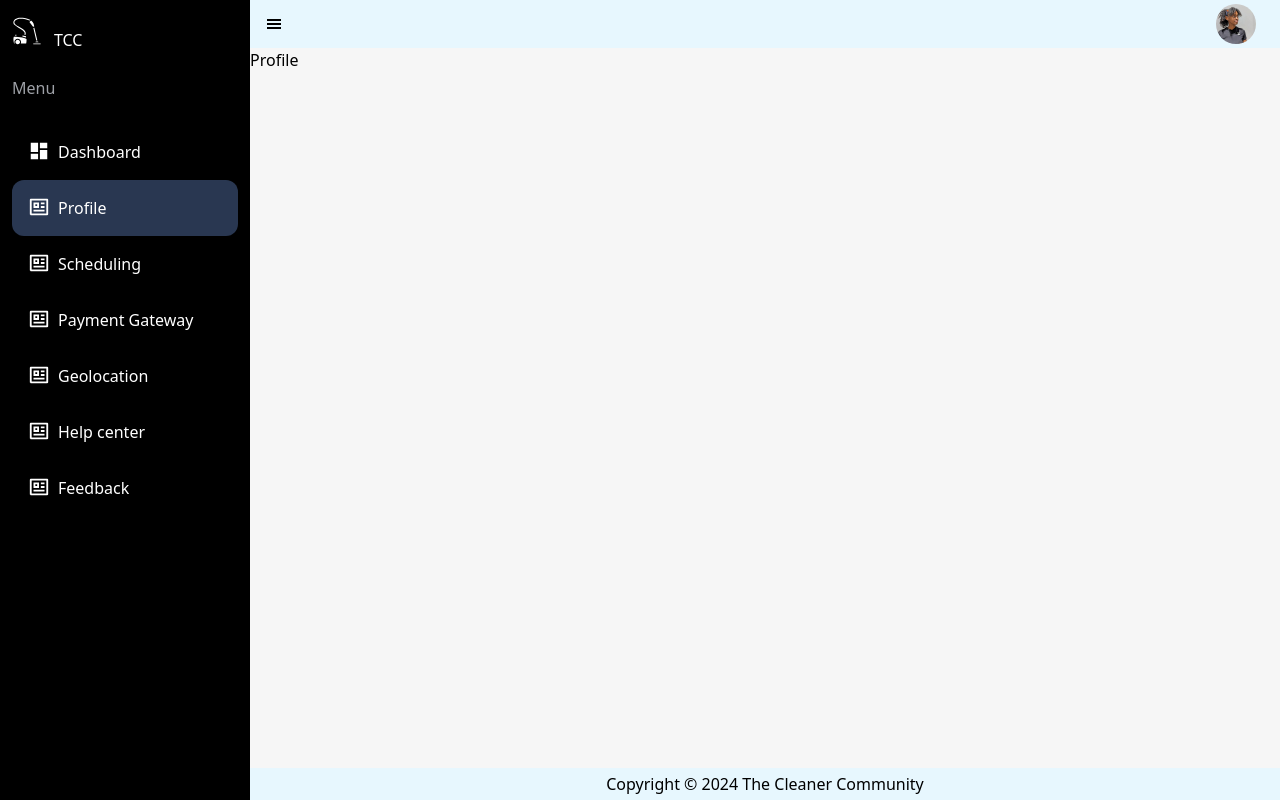
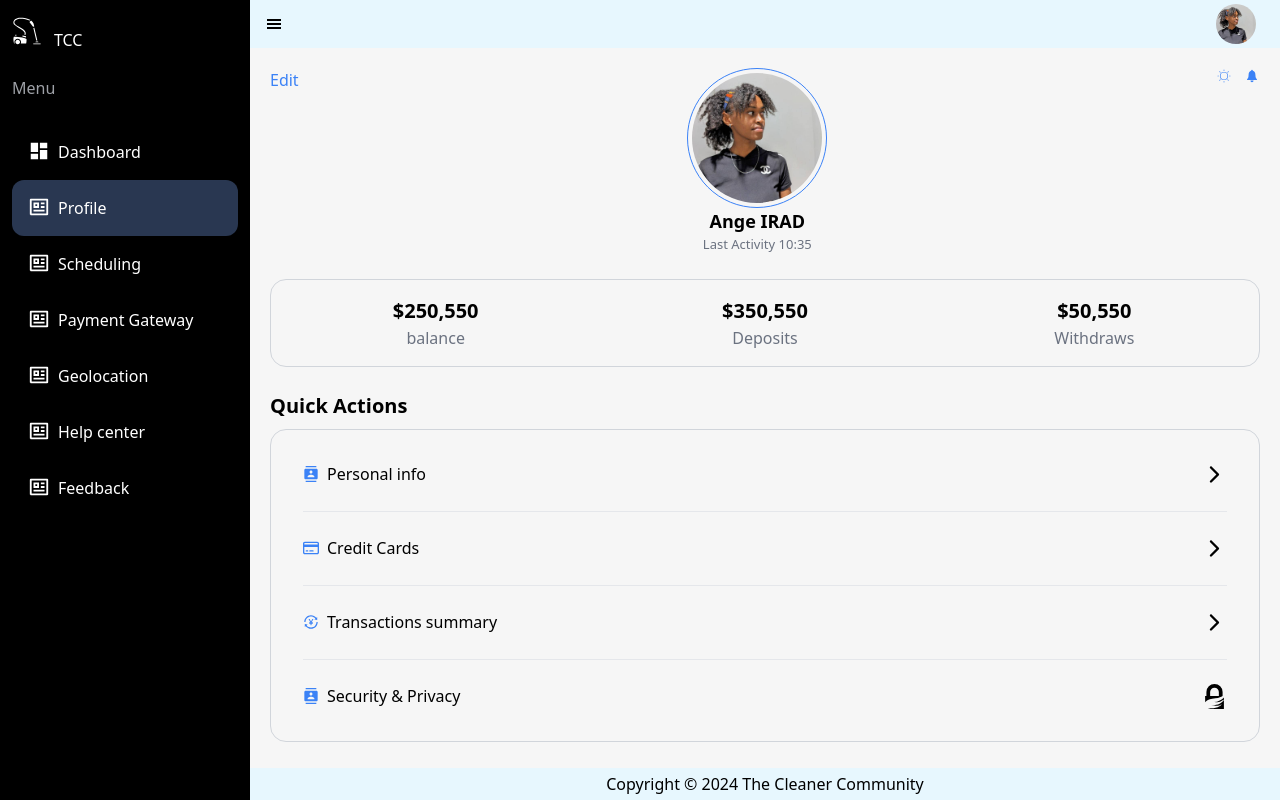
Before and after one commit to angeiradu/The_Cleaner_Community, a React (Create React App) app: page /profile in a window 1280 px wide. Built offline with nearby package versions, Linux system fonts and the light colour scheme.

Commit message:
done with creating user profile

```diff
--- a/src/Components/Header.jsx
+++ b/src/Components/Header.jsx
@@ -1,5 +1,5 @@
 import React from 'react';
-import ange from '../Assets/ange.jpg';
+import ange from '../Assets/images/ange.jpg';
 
 export default function Header() {
 
--- a/src/Pages/Dashboard.jsx
+++ b/src/Pages/Dashboard.jsx
@@ -2,19 +2,11 @@ import React from 'react'
 import { DashboardData } from '../Data/DashboardData'
 import { TransactionsData } from '../Data/TransactionsData'
 import PieChart from '../Components/PieChart'
- const gdata = [
-        { label: 'A', value: 10, color: 'bg-blue-500' },
-        { label: 'B', value: 20, color: 'bg-green-500' },
-        { label: 'C', value: 15, color: 'bg-yellow-500' },
-        { label: 'D', value: 25, color: 'bg-red-500' },
-        { label: 'E', value: 30, color: 'bg-purple-500' },
-      ];
 export default function Dashboard() {
     const data = [20, 30, 40, 10];
     const colors = ['#ff0000', '#00ff00', '#0000ff', '#ffff00'];
     const width = 200;
     const height = 200;
-    const maxValue = Math.max(...data.map(item => item.value));
   return (
     <div className='grid grid-cols-1  xl:flex lg:flex'>
         <div className='bg-[#252a48] xl:h-screen lg:h-screen w-full'>
--- a/src/Pages/Profile.jsx
+++ b/src/Pages/Profile.jsx
@@ -1,7 +1,81 @@
-import React from 'react'
+import React from 'react';
+import Ange from '../Assets/images/ange.jpg';
+import { CiLight } from "react-icons/ci";
+import { IoIosNotifications } from "react-icons/io";
+import { IoIosArrowForward } from "react-icons/io";
+import { MdContacts } from "react-icons/md";
+import { FaRegCreditCard } from "react-icons/fa6";
+import { AiOutlineTransaction } from "react-icons/ai";
+import { SiGnuprivacyguard } from "react-icons/si";
 
 export default function Profile() {
   return (
-    <div>Profile</div>
+    <div className='p-5 mb-6'>
+      <div className='flex justify-between'>
+        <div className='text-blue-500'>Edit</div>
+        <div className='text-center'>
+          <div className='border-blue-500 border rounded-full p-1'>
+            <img src={Ange} className='rounded-full w-[130px]' alt="ange profile" srcset="" />
+          </div>
+          <div className="font-bold text-[18px]">Ange IRAD</div>
+          <div className='text-gray-500 text-[13px]'>Last Activity 10:35</div>
+        </div>
+        <div className="flex gap-3">
+          <div className='text-blue-500'><CiLight /></div>
+          <div className='text-blue-500'><IoIosNotifications /></div>
+        </div>
+      </div>
+      <div className='grid grid-cols-3 border border-gray-300 rounded-2xl py-4 mt-6'>
+        <div className='text-center'>
+          <div className='font-bold text-[20px]'>$250,550</div>
+          <div className='text-gray-500'>balance</div>
+        </div>
+        <div className='text-center'>
+          <div className='font-bold text-[20px]'>$350,550</div>
+          <div className='text-gray-500'>Deposits</div>
+        </div>
+        <div className='text-center'>
+          <div className='font-bold text-[20px]'>$50,550</div>
+          <div className='text-gray-500'>Withdraws</div>
+        </div>
+      </div>
+      <div className='mt-6 font-bold text-[20px] mb-2'>Quick Actions</div>
+      <div className='border border-gray-300 rounded-2xl p-8'>
+          <div className='flex justify-between'>
+            <div className='flex gap-2'>
+              <div className='pt-1'><MdContacts className='text-blue-500' /></div>
+              <div>Personal info</div>
+            </div>
+            <div><IoIosArrowForward className='text-[25px]' /></div>
+          </div>
+          <hr className='my-6' />
+          <div className='flex justify-between'>
+            <div className='flex gap-2'>
+              <div className='pt-1'><FaRegCreditCard className='text-blue-500' /></div>
+              <div>Credit Cards</div>
+            </div>
+            <div><IoIosArrowForward className='text-[25px]' /></div>
+          </div>
+          <hr className='my-6' />
+          <div className='flex justify-between'>
+            <div className='flex gap-2'>
+              <div className='pt-1'><AiOutlineTransaction className='text-blue-500' /></div>
+              <div>Transactions summary</div>
+            </div>
+            <div><IoIosArrowForward className='text-[25px]' /></div>
+          </div>
+          <hr className='my-6' />
+          <div className='flex justify-between'>
+            <div className='flex gap-2'>
+              <div className='pt-1'><MdContacts className='text-blue-500' /></div>
+              <div>Security & Privacy</div>
+            </div>
+            <div><SiGnuprivacyguard className='text-[25px]' /></div>
+          </div>
+      </div>
+      <div>
+        <div></div>
+      </div>
+    </div>
   )
 }
```
Also changed, not shown: src/Assets/images/ange.jpg (renamed from src/Assets/ange.jpg).
